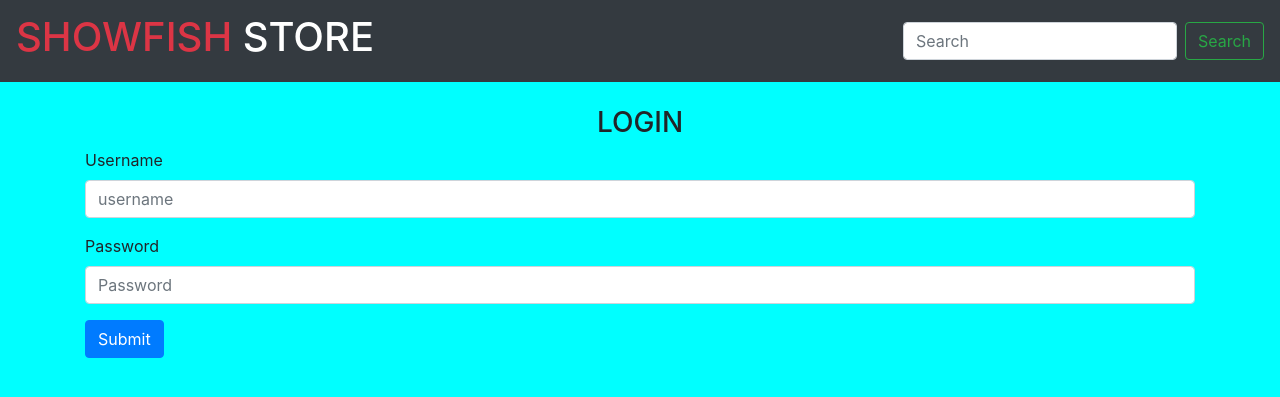
After one commit to afsalms715/showfish, a Django app: page /login/ in a window 1280 px wide. The commit adds this page. Shown: the top 397 px of the page. Run offline with Django 3.2, Linux system fonts and the light colour scheme; some libraries are stand-ins or nearby versions.

Commit message:
login and logout added

```diff
--- a/bookapp/urls.py
+++ b/bookapp/urls.py
@@ -7,4 +7,6 @@ urlpatterns =[
     path('update/<int:id>/',views.update,name='update'),
     path('delete/<int:id>/',views.delete,name='delete'),
     path('search/',views.search,name='search'),
+    path('login/',views.login,name='login'),
+    path('logout/',views.logout,name='logout'),
 ]
--- a/bookapp/views.py
+++ b/bookapp/views.py
@@ -1,4 +1,4 @@
-from django.contrib import messages
+from django.contrib import messages, auth
 from django.shortcuts import render, redirect
 from .models import bookShop
 from .forms import bookform
@@ -44,3 +44,21 @@ def search(request):
     else:
         messages.info(request,"not found")
         return redirect('home')
+
+def login(request):
+    if request.method=='POST':
+        username=request.POST['username']
+        password=request.POST['password']
+        user=auth.authenticate(username=username,password=password)
+        if user is not None:
+            auth.login(request,user)
+            return redirect('home')
+        else:
+            messages.error(request,'invaliid username or password')
+            return redirect('login')
+
+    return render(request,'login.html')
+
+def logout(request):
+    auth.logout(request)
+    return redirect('/')
--- a/templates/base.html
+++ b/templates/base.html
@@ -10,7 +10,7 @@
     </head>
 <body>
 <nav class="navbar navbar-dark bg-dark">
-  <a class="navbar-brand text-white" href="{% url 'home' %}"><h1>BOOK STORE</h1></a>
+  <a class="navbar-brand text-white" href="{% url 'home' %}"><h1><span class="text-danger">SHOWFISH</span> STORE</h1></a>
   <form class="form-inline" method="get" action="{% url 'search' %}">
 <!--      {% csrf_token %}-->
     <input class="form-control mr-sm-2" type="search" placeholder="Search" aria-label="Search" name="search">
@@ -19,12 +19,16 @@
 
 </nav>
 <div class="container">
+    {% if user.is_authenticated %}
 <a class="btn btn-primary mt-3 mb-3" href="{% url 'add' %}">add-item</a>
+    <h3 class="text-center">Admin page</h3>
+    {% endif %}
     {% for msg in messages %}
     <h3 class="text-center">{{msg}}</h3>
     {% endfor %}<br>
 {% block content %}
 {% endblock %}
+
 </div>
 </body>
 <script src="https://code.jquery.com/jquery-3.2.1.slim.min.js" integrity="sha384-KJ3o2DKtIkvYIK3UENzmM7KCkRr/rE9/Qpg6aAZGJwFDMVNA/GpGFF93hXpG5KkN" crossorigin="anonymous"></script>
--- a/templates/details.html
+++ b/templates/details.html
@@ -7,9 +7,12 @@
   <div class="card-body">
     <h5 class="card-title">{{book.name}}</h5>
     <p class="card-text">{{book.desc}}</p>
-      <h5 class="card-text">price :${{book.price}}</h5>
+      <h5 class="card-text">price :{{book.price}}</h5>
+      <h5 class="card-text">contact:9061218389</h5>
+    {% if user.is_authenticated %}
     <a class="btn btn-primary" href="{% url 'update' book.id %}">update</a>
 <a class="btn btn-danger" href="{% url 'delete' book.id %}">delete</a>
+    {% endif %}
 
   </div>
 </div>
--- /dev/null
+++ b/templates/login.html
@@ -0,0 +1,21 @@
+{% extends 'base.html' %}
+{% block content %}
+<h3 class="text-center">LOGIN</h3>
+{% for msg in messages %}
+  <h4 class="text-center">{{msg}}</h4>
+{% endfor %}
+<form method="post" >
+  {% csrf_token %}
+  <div class="form-group">
+    <label for="exampleInputEmail1">Username</label>
+    <input type="text" class="form-control" id="exampleInputEmail1" aria-describedby="emailHelp" placeholder="username" name="username">
+
+  </div>
+  <div class="form-group">
+    <label for="exampleInputPassword1">Password</label>
+    <input type="password" class="form-control" id="exampleInputPassword1" placeholder="Password" name="password">
+  </div>
+
+  <button type="submit" class="btn btn-primary">Submit</button>
+</form>
+{% endblock %}
```
Also changed, not shown: templates/home.html (+7 -3 lines).
